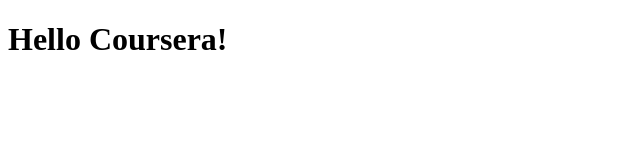
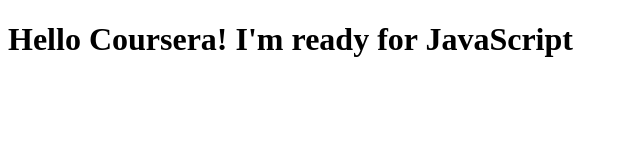
Before and after one commit to andrea-est/coursera-test, a plain HTML site: page index.html in a window 1280 px wide. Shown: the whole page, without its empty margins (0-640 px from the left). Drawn offline with Linux system fonts and the light colour scheme.

Commit message:
Latest update.

```diff
--- a/index.html
+++ b/index.html
@@ -4,6 +4,6 @@
 	<title> Hello Coursera! </title>
 </head>
 <body>
-	<h1> Hello Coursera! </h1>
+	<h1> Hello Coursera! I'm ready for JavaScript </h1>
 </body>
 </html>
```
Also changed, not shown: site/doc-structure-before.html (added, +10 -0 lines).
